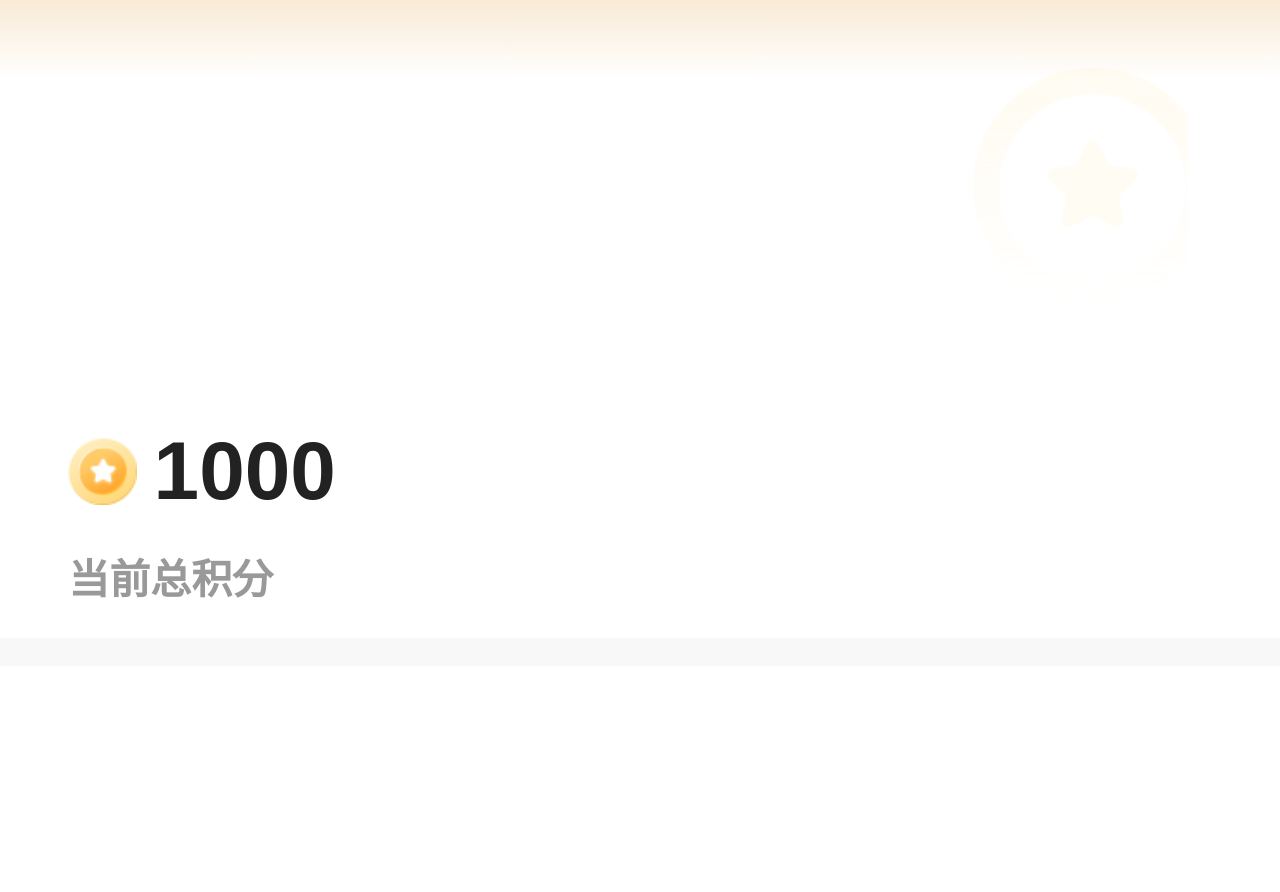
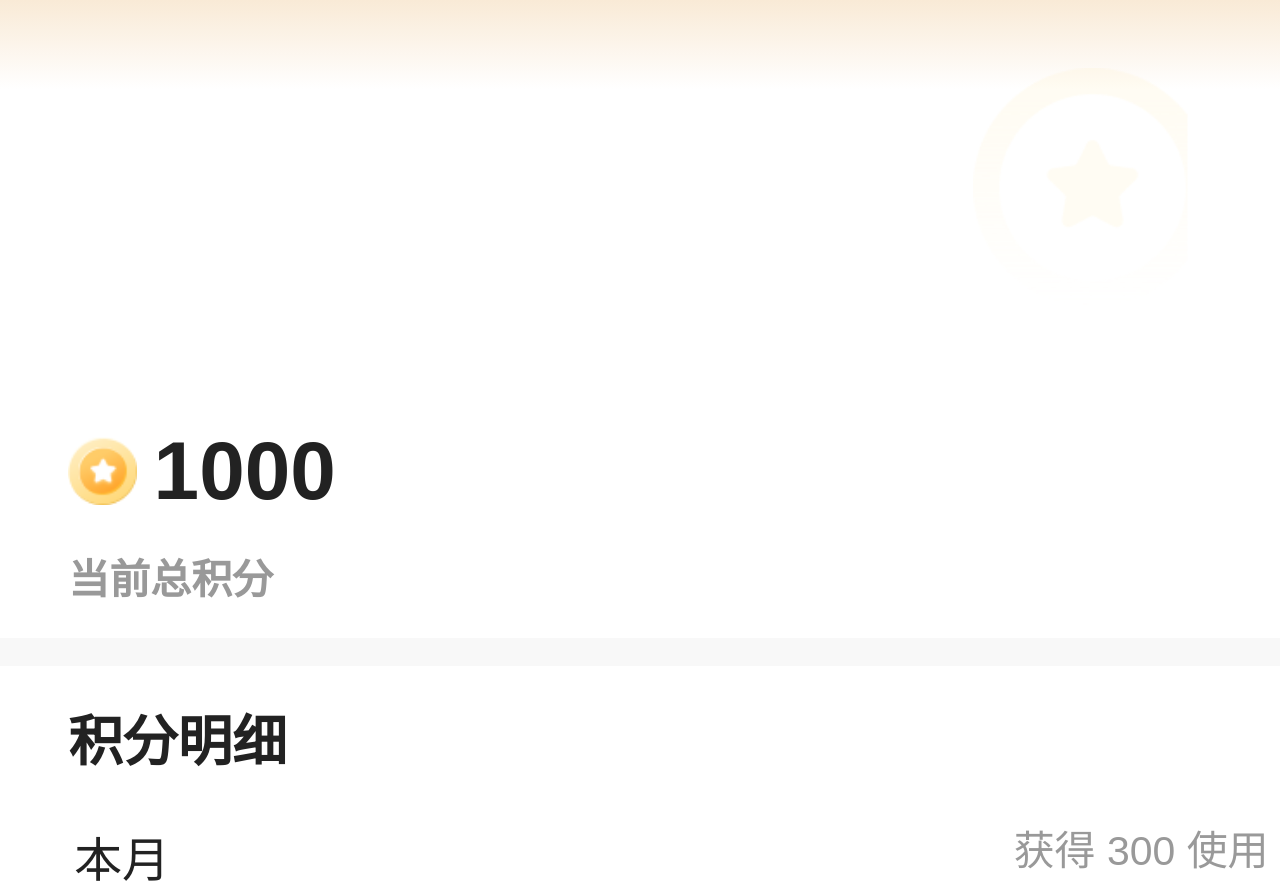
Before and after one commit to ClockCake/smartlife-client-h5, a Vue app: page /point/detail in a window 1280 px wide. Before the commit the page ends 800 px from the top, so only its background shows below. Built offline with nearby package versions, Linux system fonts and the light colour scheme.

Commit message:
feat: update pointDetail.vue

```diff
--- a/src/components/pointDetail.vue
+++ b/src/components/pointDetail.vue
@@ -9,6 +9,22 @@
         <img src="../assets/point_modal.png" alt="">
     </div>
     <div class="space"></div>
+    <div class="scroll">
+        <div class="section">
+            <h1>积分明细</h1>
+            <div class="options">
+                <button>本月</button>
+                <div>获得 300 使用 100</div>
+            </div>
+        </div>
+        <!-- <div class="list">
+            <div class="item" v-for="item in pointList" :key="item.time">
+                <div class="time">{{ item.time }}</div>
+                <div class="name">{{ item.name }}</div>
+                <div class="point">{{ item.point }}</div>
+            </div>
+        </div> -->
+    </div>
 </div>
 </template>
 
@@ -52,6 +68,7 @@ export default {
 @import "./styles.scss";
 .container {
     min-height: 100%;
+    max-width: 100vw;
     display: flex;
     flex-direction: column;
     justify-content: flex-start;
@@ -106,5 +123,46 @@ export default {
     height: px2vw(8);
     background: #F8F8F8;
 }
+.scroll {
+    width: 100%;
+    height: auto;
+    display: flex;
+    flex-direction: column;
+    align-items: flex-start;
+    background-color: white;
+}
+.scroll > .section {
+    width: 100%;
+    height: auto;
+    display: flex;
+    flex-direction: column;
+    align-items: flex-start;
+    margin-left: px2vw(20);
+}
+.scroll > .section > h1 {
+    font-size: px2vw(16);
+    font-weight: bold;
+    color: #222222;
+}
+.scroll > .section > .options {
+    width: 100%;
+    height: auto;
+    display: flex;
+    flex-direction: row;
+    justify-content: space-between;
+}
+.scroll > .section > .options > button {
+    font-size: px2vw(14);
+    color: #222222;
+    background-color: white;
+    border: none;
+    outline: none;
+}
+.scroll > .section > .options > div {
+    font-size: px2vw(12);
+    color: #999999;
+    text-align: right;
+    // margin-right: pxw2vw(120);
+}
 
 </style>
```
